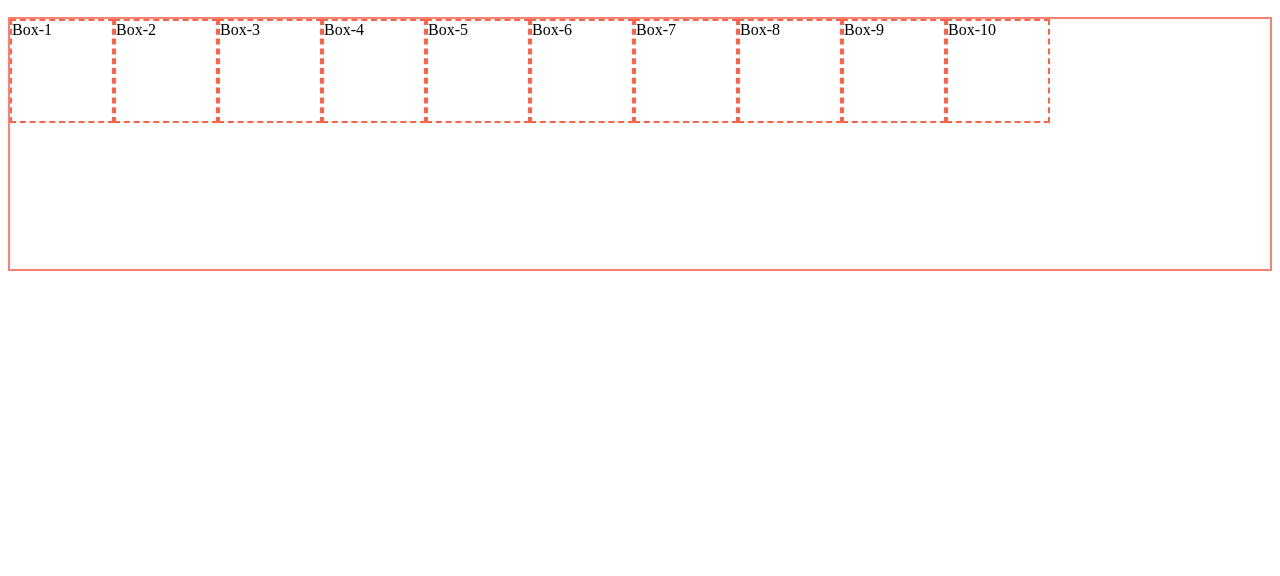
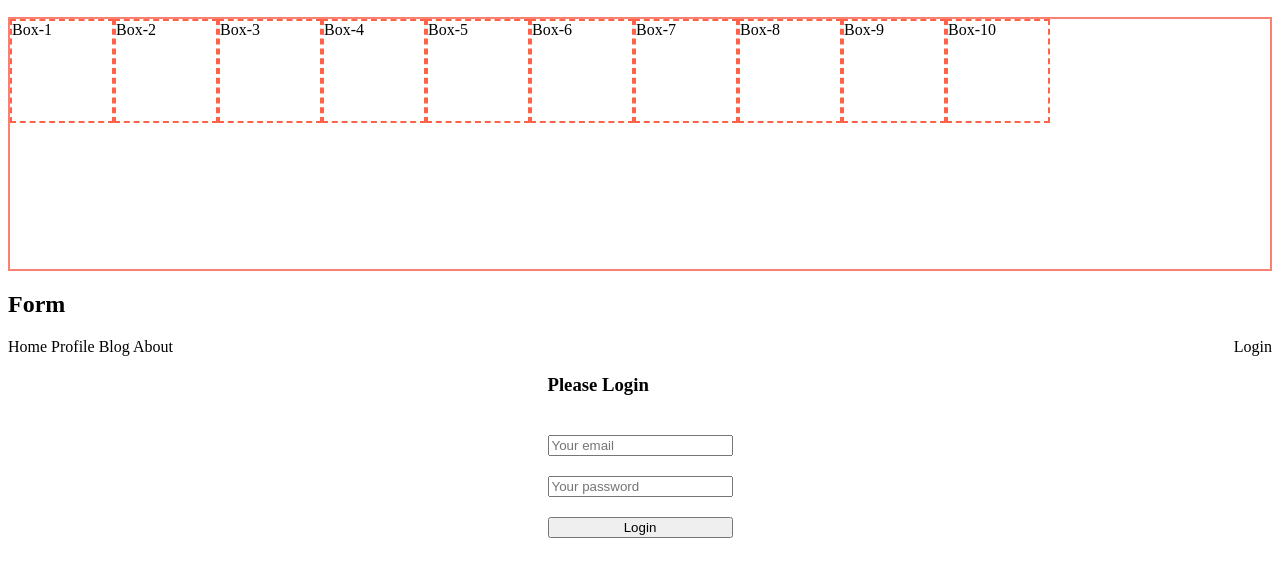
Before and after one commit to snudoy9898/new-learning-repo-2, a plain HTML site: page index.html in a window 1280 px wide. Shown: the part 110-686 px from the top of the page. Drawn offline with Linux system fonts and the light colour scheme.

Commit message:
form box

```diff
--- a/index.html
+++ b/index.html
@@ -4,6 +4,7 @@
     <meta charset="UTF-8" />
     <meta name="viewport" content="width=device-width, initial-scale=1.0" />
     <title>Basic Learning</title>
+
     <style>
       .container {
         border: 2px solid salmon;
@@ -47,6 +48,31 @@
         width: 100px;
         height: 100px;
       }
+
+      /* Form.html */
+      nav {
+        display: flex;
+        justify-content: space-between;
+      }
+      nav a {
+        text-decoration: none;
+        color: black;
+      }
+
+      .login-form {
+        display: flex;
+        flex-direction: column;
+      }
+
+      .login-form input{
+        margin-top: 20px;
+      }
+      .login-form-container{
+        display: flex;
+        justify-content: center;
+      }
+
+
     </style>
   </head>
   <body>
@@ -68,5 +94,29 @@
       <div class="box">Box-9</div>
       <div class="box">Box-10</div>
     </div>
+
+    <!-- Form.html -->
+
+    <h2>Form</h2>
+
+    <nav>
+      <div>
+        <a href="">Home</a>
+        <a href="">Profile</a>
+        <a href="">Blog</a>
+        <a href="">About</a>
+      </div>
+      <a href="">Login</a>
+    </nav>
+
+    <section class="login-form-container">
+      <form class="login-form">
+        <h3>Please Login</h3>
+        <input type="email" name="" id="" placeholder="Your email" required>
+        <input type="password" name="" id="" placeholder="Your password" required>
+        <input type="submit" value="Login" >
+      </form>
+
+    </section>
   </body>
 </html>
```
